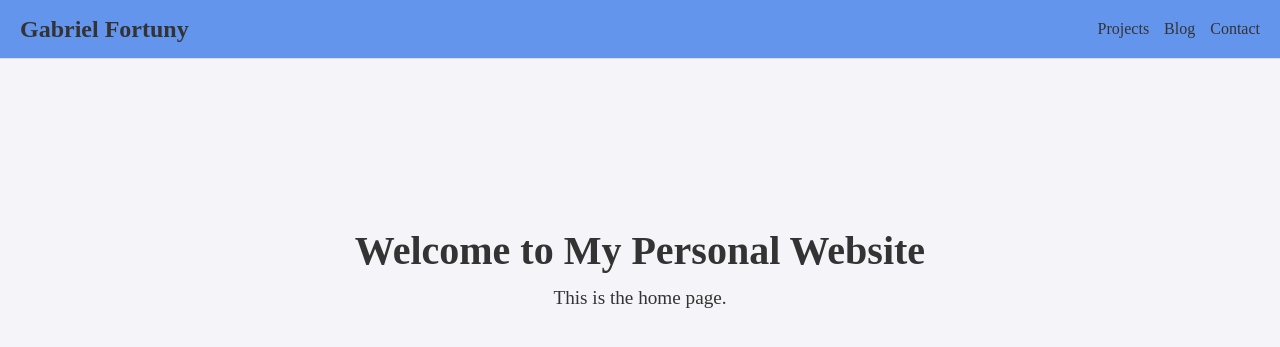
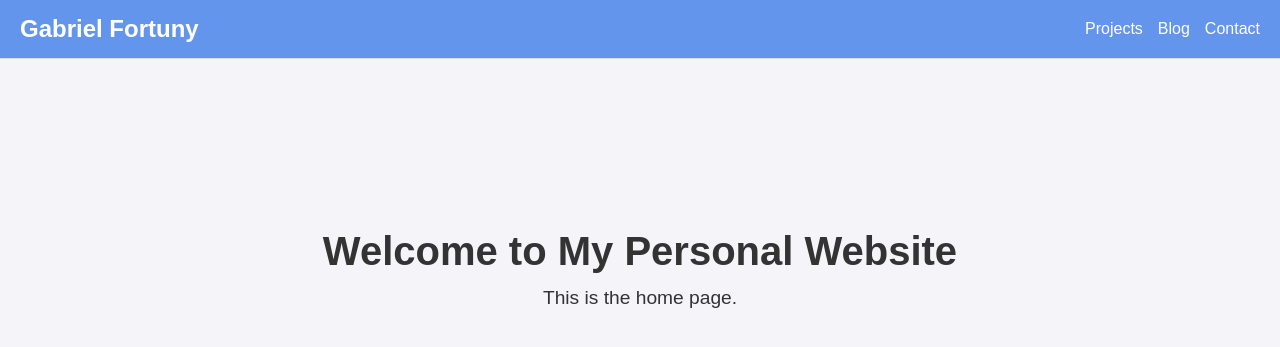
Before and after one commit to gabrielfortuny/gabrielfortuny.com, a Flask app: page / in a window 1280 px wide. Shown: the top 347 px of the page. Run offline with Flask 3, Linux system fonts and the light colour scheme; parts of the project's set-up code (start-up, migrations or seed data) failed here and were passed over.

Commit message:
revert to old css

```diff
--- a/static/css/style.css
+++ b/static/css/style.css
@@ -1,18 +1,3 @@
-:root {
-    --primary-color: cornflowerblue;
-    --background-color: #f4f4f9;
-    --font-color: #333;
-    --link-color: #007bff;
-    --border-color: #dbdbdb;
-    --font-family: 'Arial, sans-serif';
-    --line-height: 1.6;
-    --nav-padding: 10px 20px;
-    --nav-link-spacing: 15px;
-    --font-size-large: 2.5rem;
-    --font-size-medium: 1.5em;
-    --font-size-small: 1.2rem;
-}
-
 * {
     margin: 0;
     padding: 0;
@@ -20,22 +5,21 @@
 }
 
 body {
-    font-family: var(--font-family);
-    background-color: var(--background-color);
-    color: var(--font-color);
-    line-height: var(--line-height);
+    font-family: Arial, sans-serif;
+    background-color: white;
+    color: black;
+    line-height: 1.6;
     margin: 0;
-    text-align: center;
 }
 
 /* Navigation Bar */
 .nav-bar {
-    background-color: var(--primary-color);
-    border-bottom: 1px solid var(--border-color);
+    background-color: cornflowerblue;
+    border-bottom: 1px solid #dbdbdb;
     position: sticky;
     top: 0;
     z-index: 1000;
-    padding: var(--nav-padding);
+    padding: 10px 20px;
 }
 
 .nav-bar ul {
@@ -43,23 +27,25 @@ body {
     justify-content: space-between; /* Separate logo and nav links */
     align-items: center;
     list-style: none; /* Remove default bullets */
+    margin: 0;
+    padding: 0;
 }
 
 .nav-bar .nav-home {
     margin-right: auto;
     font-weight: bold;
-    font-size: var(--font-size-medium);
-    color: var(--secondary-color);
+    font-size: 1.5em;
+    color: white;
     text-decoration: none;
 }
 
 .nav-bar .nav-links {
-    margin-left: var(--nav-link-spacing); /* Spacing between links */
+    margin-left: 15px; /* Spacing between links */
 }
 
 .nav-bar a {
     text-decoration: none;
-    color: var(--secondary-color);
+    color: white;
     font-size: 1em;
 }
 
@@ -67,17 +53,26 @@ body {
     text-decoration: underline;
 }
 
+body {
+    font-family: Arial, sans-serif;
+    text-align: center;
+    margin: 0;
+    padding: 0;
+    background-color: #f4f4f9;
+    color: #333;
+}
+
 h1 {
     margin-top: 20vh;
-    font-size: var(--font-size-large);
+    font-size: 2.5rem;
 }
 
 p {
-    font-size: var(--font-size-small);
+    font-size: 1.2rem;
 }
 
 a {
-    color: var(--link-color);
+    color: #007bff;
     text-decoration: none;
 }
 
```
